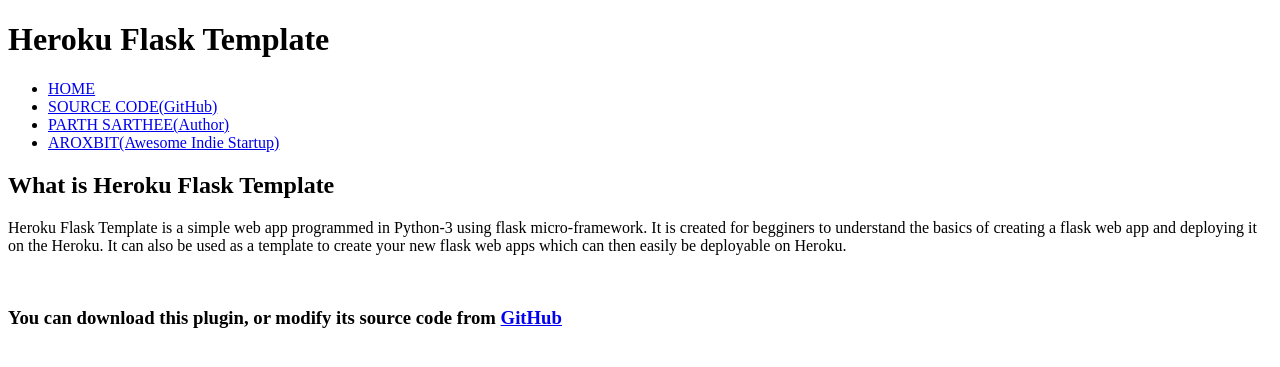
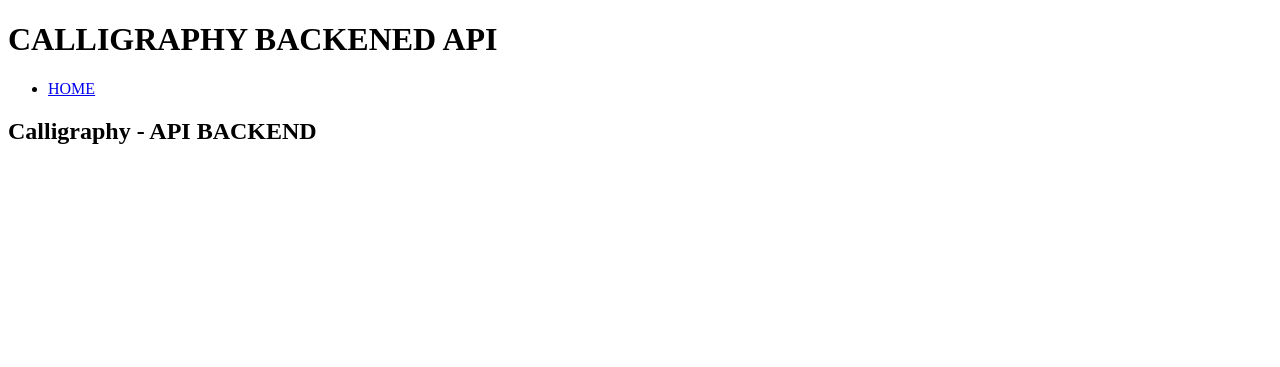
Before and after one commit to kvoli/calligraphy-api, a Flask app: page / in a window 1280 px wide. Shown: the top 367 px of the page. Run offline with Flask 2, Linux system fonts and the light colour scheme.

Commit message:
refactor index page

```diff
--- a/templates/index.html
+++ b/templates/index.html
@@ -1,25 +1,20 @@
 <!DOCTYPE html>
 <html lang="en">
     <head>
-        <title>Heroku Flask Template</title>
+        <title>"CALLIGRAPHY BACKENED API"</title>
         <meta charset="UTF-8">
         <meta name="viewport" content="width=device-width, initial-scale=1">
 
     </head>
     <body>
-        <h1 id="tittle">Heroku Flask Template</h1>
+        <h1 id="tittle">CALLIGRAPHY BACKENED API</h1>
         <nav>
             <ul>
                 <li><a href="index.html">HOME</a></li>
-                <li><a href="https://github.com/vetronus/heroku-flask-template">SOURCE CODE(GitHub)</a></li>
-                <li><a href="http://parthsarthee.com/">PARTH SARTHEE(Author)</a></li>
-                <li><a href="http://aroxbit.com">AROXBIT(Awesome Indie Startup)</a></li>
             </ul>
         </nav>
-        <h2>What is Heroku Flask Template</h2>
+        <h2>Calligraphy - API BACKEND</h2>
         <p>
-            Heroku Flask Template is a simple web app programmed in Python-3 using flask micro-framework. It is created for begginers to understand the basics of creating a flask web app and deploying it on the Heroku. It can also be used as a template to create your new flask web apps which can then easily be deployable on Heroku.
         </p><br>
-        <h3>You can download this plugin, or modify its source code from <a href="https://github.com/vetronus/heroku-flask-template">GitHub</a></h3>
     </body>
 </html>
```
